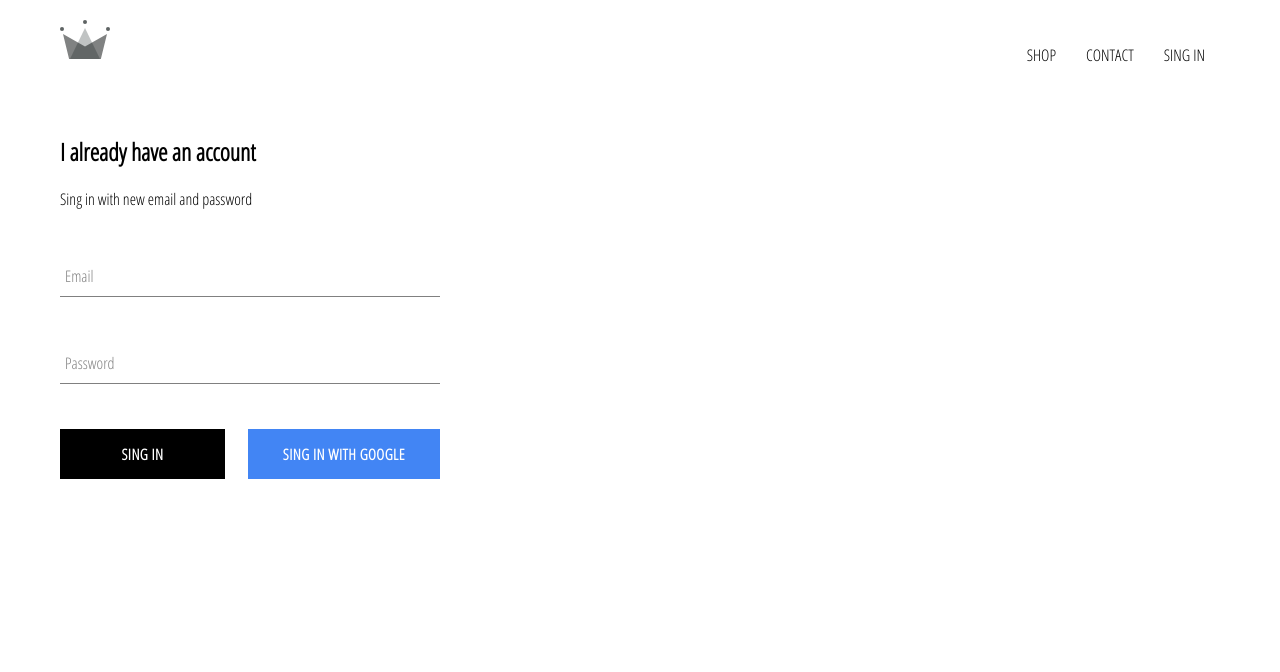
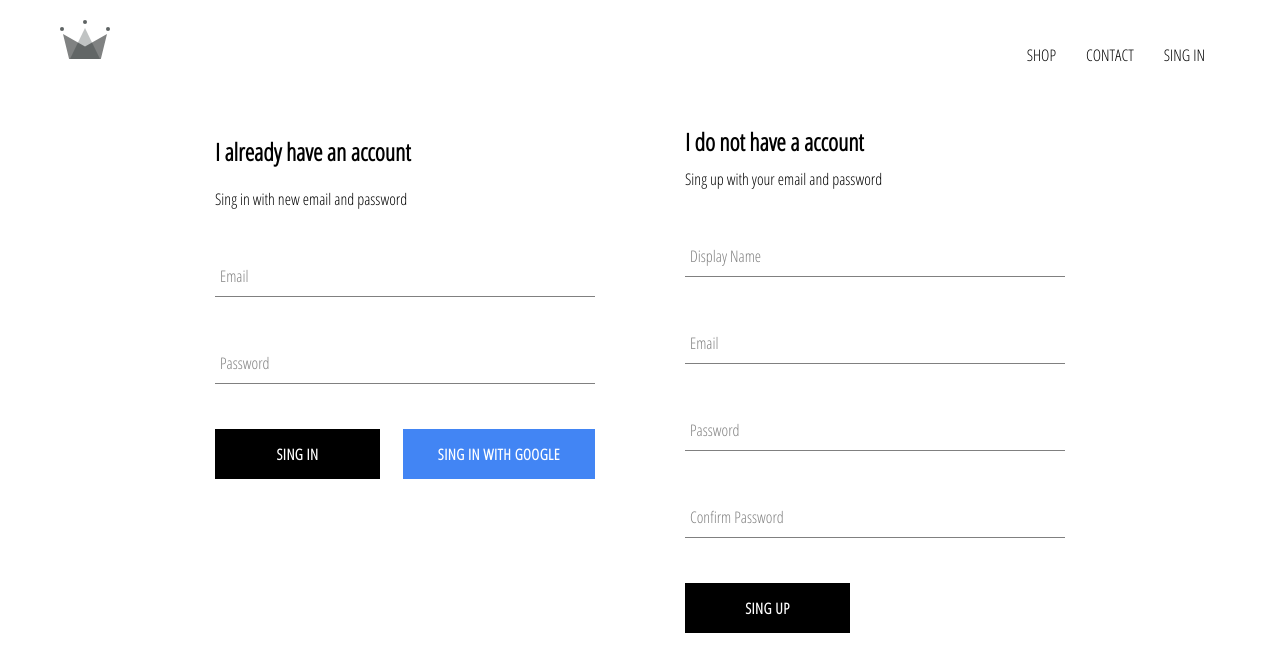
Before and after one commit to Aleksandar-Jocovic/crown-clothing-udemy-course, a React (Create React App) app: page /singin in a window 1280 px wide. Shown: the top 672 px of the page. Built offline with nearby package versions, Linux system fonts and the light colour scheme; no server answers.

Commit message:
Imlplemented firebase utils, inluded ability to auth user and save  user in cloudstore.

```diff
--- a/src/App.js
+++ b/src/App.js
@@ -7,7 +7,7 @@
 
 import Header from './components/header/Header';
 
-import { auth } from './firebase/firebase.utils';
+import { auth, createUserProfileDocument } from './firebase/firebase.utils';
 
 import './App.css';
 
@@ -24,10 +24,22 @@
   unsubscribeFromAuth = null;
 
   componentDidMount() {
-    this.unsubscribeFromAuth = auth.onAuthStateChanged(user => {
-      this.setState({ currentUser: user })
+    this.unsubscribeFromAuth = auth.onAuthStateChanged(async userAuth => {
+      if (userAuth) {
+        const userRef = await createUserProfileDocument(userAuth);
 
-      console.log(user)
+        userRef.onSnapshot(snapShot => {
+          this.setState({
+            currentUser: {
+              id: snapShot.id,
+              ...snapShot.data()
+            }
+          })
+          console.log(this.state)
+        })
+      }
+      else this.setState({currentUser: userAuth});
+
     })
   }
 
--- /dev/null
+++ b/src/components/sing-up/SingUp.js
@@ -0,0 +1,102 @@
+import React from 'react';
+
+import FormInput from '../form-input/FormInput';
+import CustomButton from '../custom-button/CustomButton';
+
+import { auth, createUserProfileDocument } from '../../firebase/firebase.utils';
+
+import './sing-up.styles.scss';
+
+class SingUp extends React.Component {
+  constructor() {
+    super ();
+
+    this.state = {
+      displayName: '',
+      email: '',
+      password: '',
+      confirmPassword: ''
+    }
+  }
+
+  handleSubmit = async event => {
+    event.preventDefault();
+    const { displayName, email, password, confirmPassword } = this.state;
+
+    if(password !== confirmPassword) {
+      alert("Passwords don't match.");
+      return;
+    }
+
+    try {
+      const { user } = await auth.createUserWithEmailAndPassword(email, password)
+
+      await createUserProfileDocument(user, { displayName });
+
+      this.setState({
+        displayName: '',
+        email: '',
+        password: '',
+        confirmPassword: ''
+      })
+
+    } catch (error) {
+      console.error(error)
+    }
+  };
+
+  handleChange = event => {
+    const { name, value } = event.target;
+
+    this.setState({ [name]: value });
+  };
+
+
+  render() {
+    const { displayName, email, password, confirmPassword } = this.state;
+    return(
+      <div className="sing-up">
+        <h2 className="title">I do not have a account</h2>
+        <span>Sing up with your email and password</span>
+        <form action="" onSubmit={this.handleSubmit} className="sing-up-form">
+          <FormInput
+            type='text'
+            name='displayName'
+            value={displayName}
+            onChange={this.handleChange}
+            label='Display Name'
+            required
+          />
+          <FormInput
+            type='email'
+            name='email'
+            value={email}
+            onChange={this.handleChange}
+            label='Email'
+            required
+          />
+          <FormInput
+            type='password'
+            name='password'
+            value={password}
+            onChange={this.handleChange}
+            label='Password'
+            required
+          />
+          <FormInput
+            type='password'
+            name='confirmPassword'
+            value={confirmPassword}
+            onChange={this.handleChange}
+            label='Confirm Password'
+            required
+          />
+          <CustomButton type='submit'>SING UP</CustomButton>
+        </form>
+      </div>
+    )
+  }
+
+}
+
+export default SingUp;
--- /dev/null
+++ b/src/components/sing-up/sing-up.styles.scss
@@ -0,0 +1,9 @@
+.sing-up {
+  display: flex;
+  flex-direction: column;
+  width: 380px;
+
+  .title {
+    margin: 10px 0;
+  }
+}
--- a/src/firebase/firebase.utils.js
+++ b/src/firebase/firebase.utils.js
@@ -13,6 +13,33 @@
   measurementId: "G-M050QR50E9"
 };
 
+export const createUserProfileDocument = async (userAuth, additionalData) => {
+  if(!userAuth) return;
+
+  const userRef = firestore.doc(`users/${userAuth.uid}`);
+
+  const snapShot = await userRef.get();
+
+  if(!snapShot.exist) {
+    const { displayName, email } = userAuth;
+    const createdAt = new Date();
+
+    try {
+      await userRef.set({
+        displayName,
+        email,
+        createdAt,
+        ...additionalData
+      });
+    } catch (error) {
+      console.log('error creating user', error.message);
+
+    }
+  }
+
+  return userRef;
+}
+
 firebase.initializeApp(config);
 
 export const auth = firebase.auth();
--- a/src/pages/sing-in-and-sing-up/SingInAndSingUp.js
+++ b/src/pages/sing-in-and-sing-up/SingInAndSingUp.js
@@ -1,11 +1,14 @@
 import React from 'react';
 import SingIn from '../../components/sing-in/SingIn'
+import SingUp from '../../components/sing-up/SingUp'
 
-/* import './sing-in-and-sing-up.styles.scss'; */
+
+import './sing-in-and-sing-up.styles.scss';
 
 const SingInAndSingUp = () => (
   <div className="sing-in-and-sing-up">
     <SingIn />
+    <SingUp />
   </div>
 
 )
--- /dev/null
+++ b/src/pages/sing-in-and-sing-up/sing-in-and-sing-up.styles.scss
@@ -0,0 +1,6 @@
+.sing-in-and-sing-up {
+  width: 850px;
+  display: flex;
+  justify-content: space-between;
+  margin: 20px auto;
+}
```
Also changed, not shown: progress.txt.
